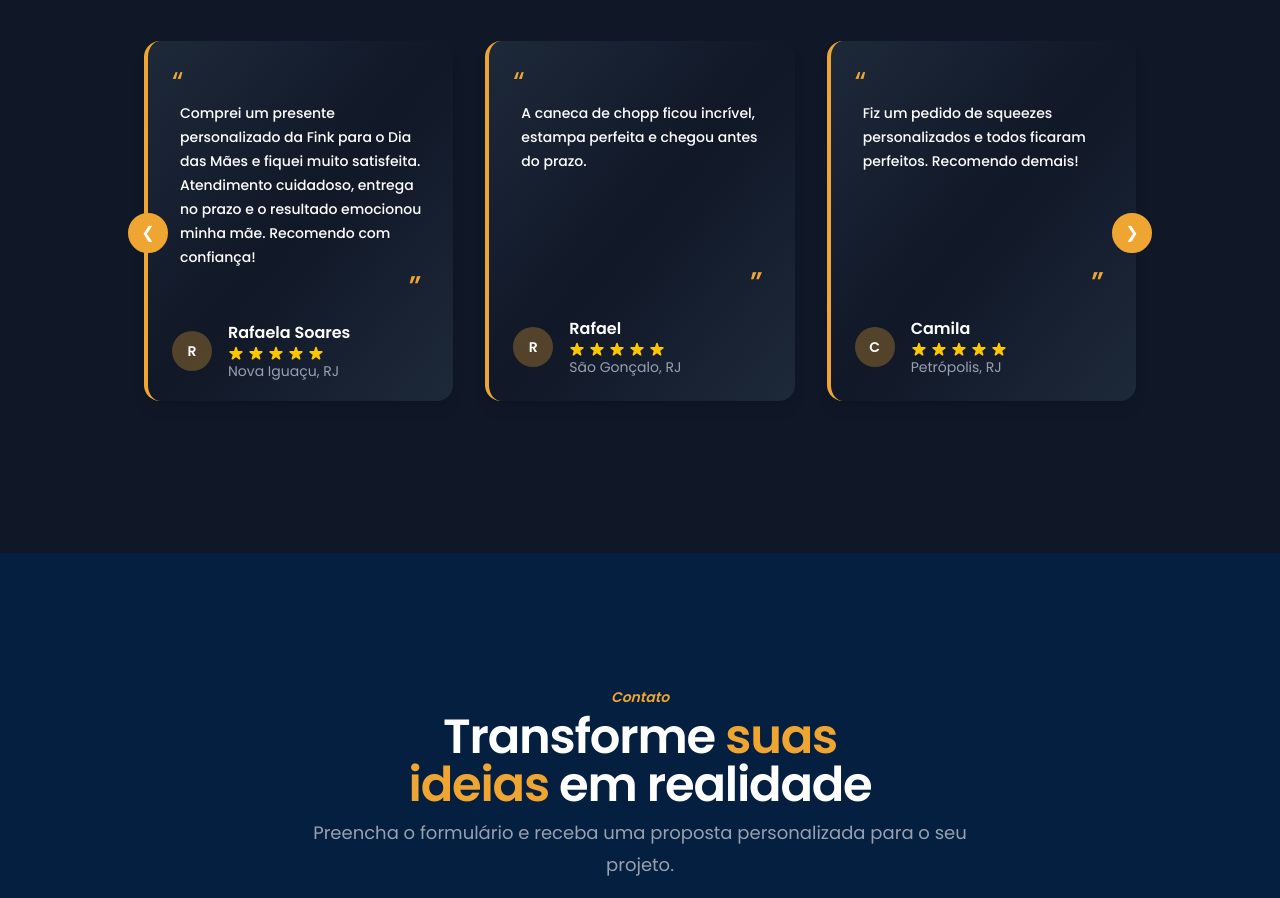
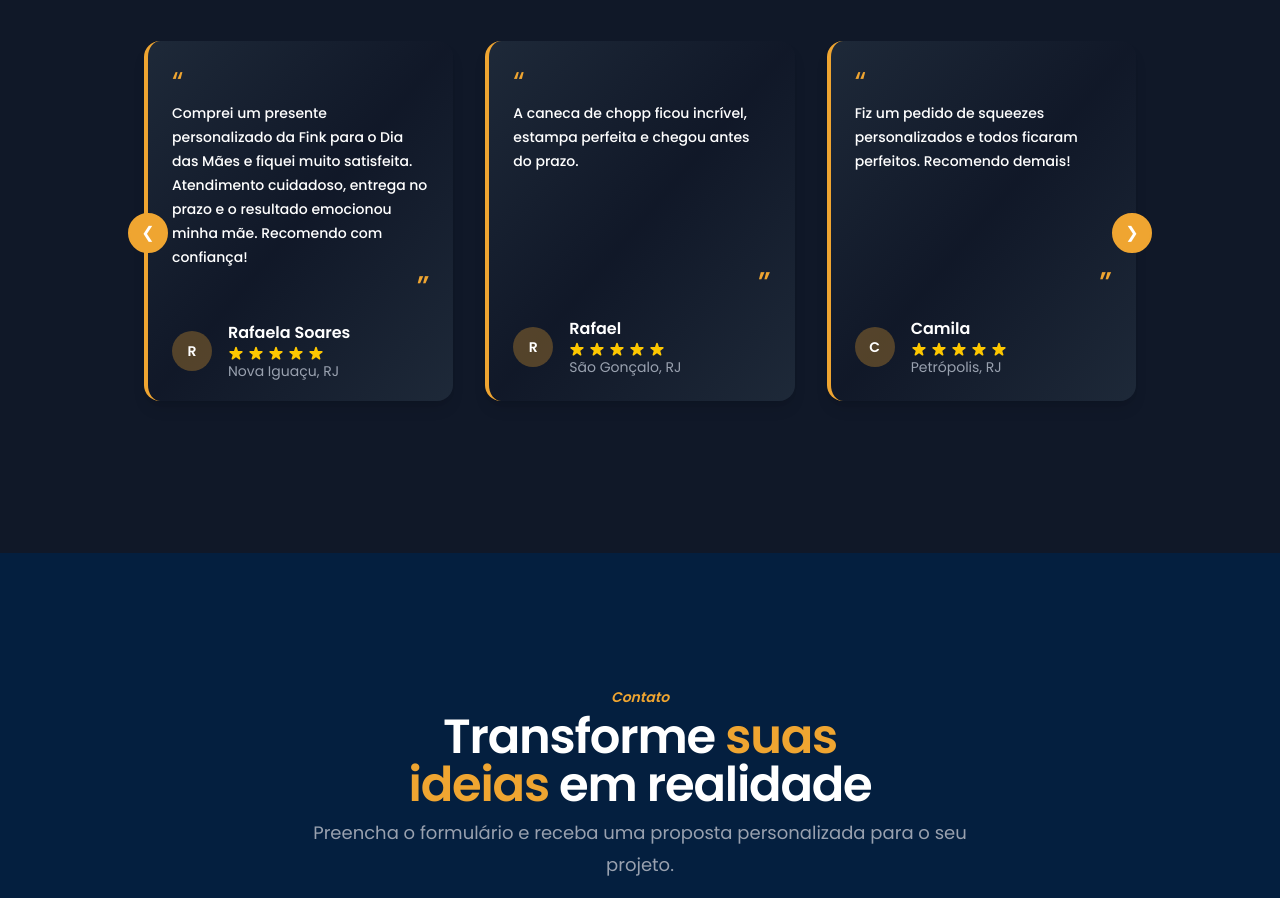
Before and after one commit to Daniel-Formoso/finkestamparia, a Next.js app: page / in a window 1280 px wide. Shown: the part 4391-5289 px from the top of the page. Built offline with nearby package versions, Linux system fonts and the light colour scheme; what tailwindcss-animated would draw is missing.

Commit message:
Update page.tsx

```diff
--- a/src/app/components/depoimentos/page.tsx
+++ b/src/app/components/depoimentos/page.tsx
@@ -117,7 +117,7 @@ export default function Testimonials() {
             >
               <figure className="bg-gradient-to-br from-gray-800 via-gray-900 to-gray-800 border-l-4 border-[#EFA531] rounded-2xl h-[360px] flex flex-col justify-between p-6 shadow-lg">
                 <div className="text-[#EFA531] text-3xl">“</div>
-                <blockquote className="text-left text-sm/6 font-medium text-white flex-grow flex flex-col justify-between px-2">
+                <blockquote className="text-left text-sm/6 font-medium text-white flex-grow flex flex-col justify-between">
                   <p>{t.text}</p>
                   <div className="text-[#EFA531] text-3xl self-end">”</div>
                 </blockquote>
```
